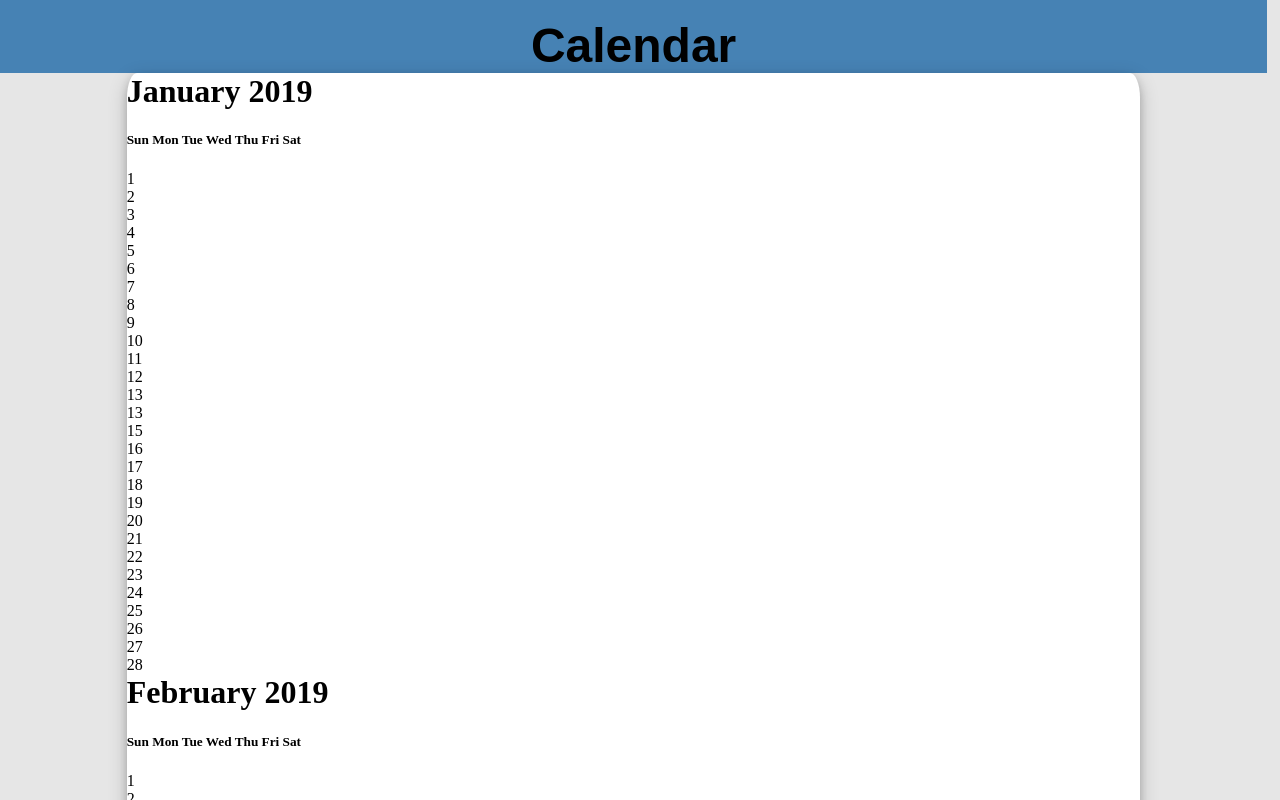
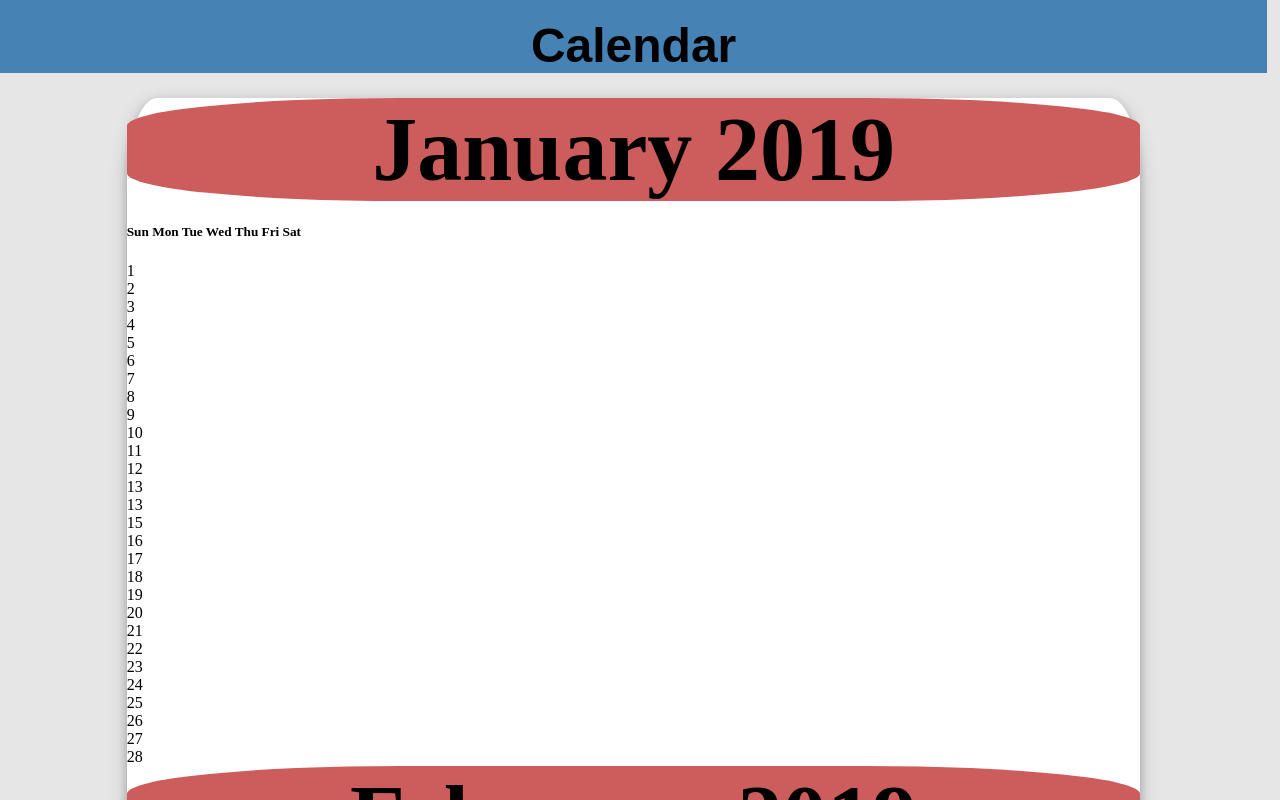
Before and after one commit to alejandrochang/Calendar, a React (Create React App) app: page / in a window 1280 px wide. Shown: the top 800 px of the page. Built offline with nearby package versions, Linux system fonts and the light colour scheme.

Commit message:
css styling for the header

```diff
--- a/src/Components/Calendar/calendar.css
+++ b/src/Components/Calendar/calendar.css
@@ -17,6 +17,10 @@ body {
 
 h1 {
   margin: 0;
+  text-align: -webkit-center;
+  font-size: 90px;
+  background: indianred;
+  border-radius: 27%;
 }
 
 h2 {
@@ -30,8 +34,10 @@ h2 {
 .all-months {
   position: absolute;
   left: 10%;
-  background: #fff;
   right: 10%;
   box-shadow: 0 4px 8px 0 rgba(0, 0, 0, 0.2), 0 6px 20px 0 rgba(0, 0, 0, 0.19);
-  border-radius: 1%;
+  border-radius: 3% 3% 1%;
+  background: #fff;
+  margin-top: 2%;
+  margin-bottom: 2%;
 }
```
